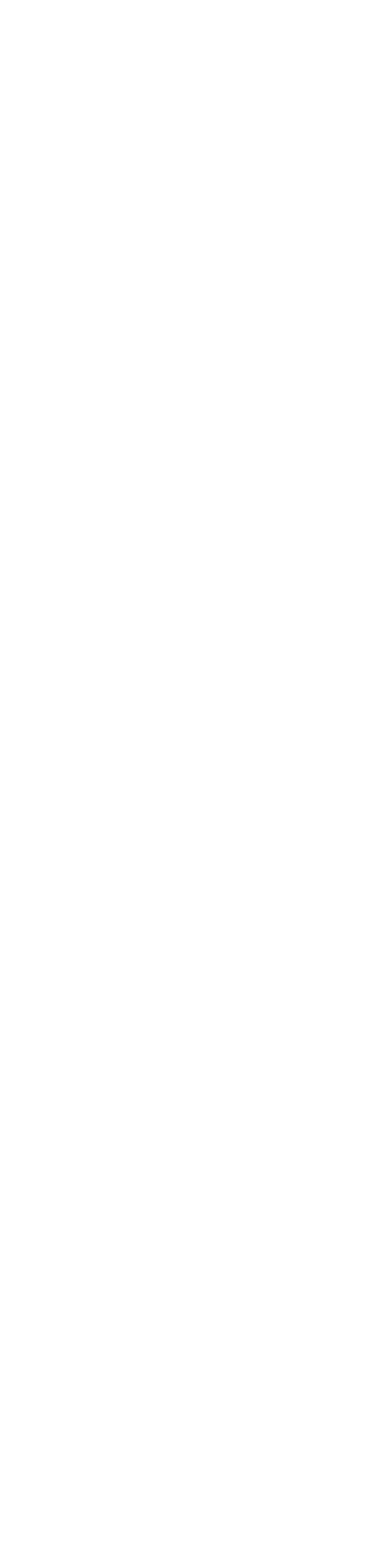
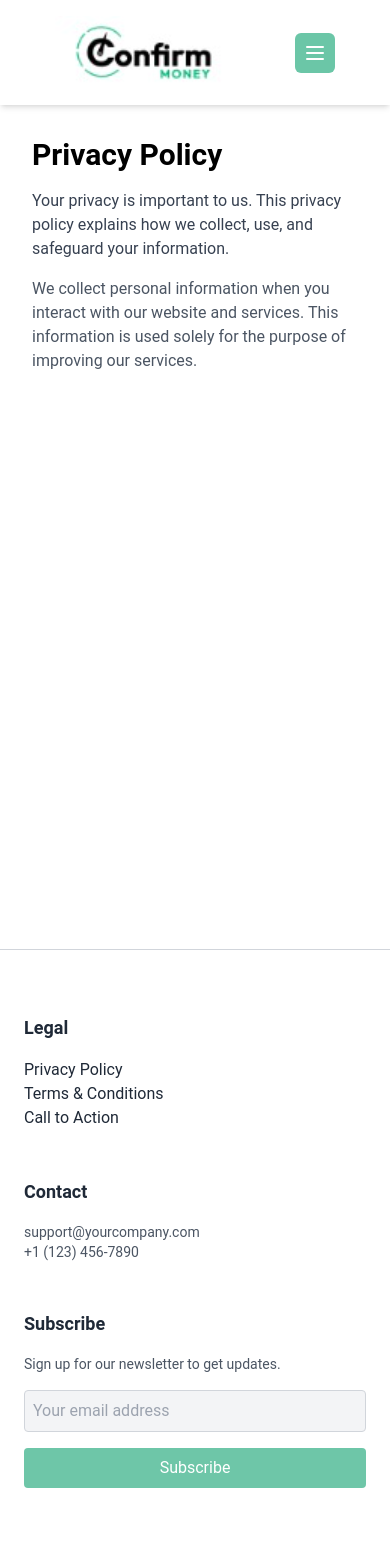
Before and after one commit to mamta-thakur/confirm-money, a React (Vite) app: page /privacy in a window 390 px wide. Before the commit this address had no page. Shown: the top 1554 px of the page. Before the commit the page ends 844 px from the top, so only its background shows below. Built offline with nearby package versions, Linux system fonts and the light colour scheme.

Commit message:
Footer and responsive changes

```diff
--- a/src/App.jsx
+++ b/src/App.jsx
@@ -13,6 +13,11 @@ import ProductSection from './sections/ProductSection';
 import Section6 from './sections/Section6';
 
 import MultiStepForm from './components/Registration/MultiStepForm';
+
+import TermsAndConditions from "./pages/TermsAndConditions";
+import PrivacyPolicy from "./pages/PrivacyPolicy";
+import CallToAction from "./pages/CallToAction";
+
 
 function HomePage() {
   return (
@@ -36,6 +41,9 @@ function App() {
       <Routes>
         <Route path="/" element={<HomePage />} />
         <Route path="/register" element={<MultiStepForm />} />
+        <Route path="/terms" element={<TermsAndConditions />} />
+        <Route path="/privacy" element={<PrivacyPolicy />} />
+        <Route path="/call-to-action" element={<CallToAction />} />
       </Routes>
     </Router>
   );
--- a/src/components/Footer.jsx
+++ b/src/components/Footer.jsx
@@ -1,47 +1,48 @@
 import React from 'react';
+import { Link } from 'react-router-dom';
 
 const Footer = () => {
   return (
     <footer className="bg-white text-gray-800 border-t border-gray-300 py-16">
       <div className="container mx-auto px-6 lg:px-32">
-        <div className="grid grid-cols-1 sm:grid-cols-2 md:grid-cols-4 gap-12">
-          {/* Column 1 */}
+        <div className="grid grid-cols-1 sm:grid-cols-2 md:grid-cols-3 gap-12">
+          {/* Column 1 - Company Links */}
           <div>
-            <h3 className="text-lg font-bold mb-4">Company</h3>
+            <h3 className="text-lg font-bold mb-4">Legal</h3>
             <ul>
-              <li><a href="#" className="hover:text-blue-600">About Us</a></li>
-              <li><a href="#" className="hover:text-blue-600">Careers</a></li>
-              <li><a href="#" className="hover:text-blue-600">Blog</a></li>
-              <li><a href="#" className="hover:text-blue-600">Press</a></li>
+              <li>
+                <Link to="/privacy" className="hover:text-blue-600">
+                  Privacy Policy
+                </Link>
+              </li>
+              <li>
+                <Link to="/terms" className="hover:text-blue-600">
+                  Terms & Conditions
+                </Link>
+              </li>
+              <li>
+                <Link to="/call-to-action" className="hover:text-blue-600">
+                  Call to Action
+                </Link>
+              </li>
             </ul>
           </div>
 
-          {/* Column 2 */}
+          {/* Column 2 - Contact Info (Optional) */}
           <div>
-            <h3 className="text-lg font-bold mb-4">Services</h3>
-            <ul>
-              <li><a href="#" className="hover:text-blue-600">Web Design</a></li>
-              <li><a href="#" className="hover:text-blue-600">SEO Services</a></li>
-              <li><a href="#" className="hover:text-blue-600">App Development</a></li>
-              <li><a href="#" className="hover:text-blue-600">Cloud Hosting</a></li>
-            </ul>
+            <h3 className="text-lg font-bold mb-4">Contact</h3>
+            <p className="text-sm text-gray-600">
+              support@yourcompany.com<br />
+              +1 (123) 456-7890
+            </p>
           </div>
 
-          {/* Column 3 */}
-          <div>
-            <h3 className="text-lg font-bold mb-4">Support</h3>
-            <ul>
-              <li><a href="#" className="hover:text-blue-600">FAQ</a></li>
-              <li><a href="#" className="hover:text-blue-600">Contact Us</a></li>
-              <li><a href="#" className="hover:text-blue-600">Privacy Policy</a></li>
-              <li><a href="#" className="hover:text-blue-600">Terms of Service</a></li>
-            </ul>
-          </div>
-
-          {/* Column 4 */}
+          {/* Column 3 - Newsletter */}
           <div>
             <h3 className="text-lg font-bold mb-4">Subscribe</h3>
-            <p className="text-sm mb-4 text-gray-600">Sign up for our newsletter to get the latest news and updates.</p>
+            <p className="text-sm mb-4 text-gray-600">
+              Sign up for our newsletter to get updates.
+            </p>
             <form>
               <input
                 type="email"
--- /dev/null
+++ b/src/components/Layout.jsx
@@ -0,0 +1,15 @@
+import React from 'react';
+import Navbar from './Navbar';
+import Footer from './Footer';
+
+const Layout = ({ children }) => {
+  return (
+    <>
+      <Navbar />
+      <main className="min-h-screen">{children}</main>
+      <Footer />
+    </>
+  );
+};
+
+export default Layout;
--- a/src/components/Registration/Congrats.jsx
+++ b/src/components/Registration/Congrats.jsx
@@ -24,7 +24,7 @@ const offers = [
 
 const Congrats = () => {
   return (
-    <div className="p-4 text-center">
+    <div className="p-2 text-center">
       <img src={Logo} alt="Logo" className="mx-auto mb-6" />
 
       <p className="text-sm text-gray-500 mb-1">100% completed</p>
--- a/src/components/Registration/MultiStepForm.jsx
+++ b/src/components/Registration/MultiStepForm.jsx
@@ -33,7 +33,7 @@ const MultiStepForm = () => {
 
   return (
     <div className="min-h-screen flex items-center justify-center p-4 bg-gray-100">
-      <div className="bg-white p-8 rounded-2xl shadow-xl w-full max-w-xl">
+      <div className="bg-white p-2 rounded-2xl shadow-xl w-full max-w-xl">
         {renderStep()}
       </div>
     </div>
--- a/src/components/Registration/Step1.jsx
+++ b/src/components/Registration/Step1.jsx
@@ -48,7 +48,7 @@ const Step1 = ({ nextStep, formData, setFormData }) => {
   };
 
   return (
-    <div className="p-4 text-center">
+    <div className="p-2 text-center">
       <img src={Logo} alt="Logo" className="mx-auto mb-6" />
 
       <p className="text-sm text-gray-500 mb-1">100% to complete</p>
--- a/src/components/Registration/Step2.jsx
+++ b/src/components/Registration/Step2.jsx
@@ -37,7 +37,7 @@ const Step2 = ({ nextStep, prevStep, formData, setFormData }) => {
   const isFormValid = checked1 && checked2 && otp.every(digit => digit !== '');
 
   return (
-    <div className="p-4 text-center">
+    <div className="p-2 text-center">
       <img src={Logo} alt="Logo" className="mx-auto mb-6" />
 
       <p className="text-sm text-gray-500 mb-1">75% to complete</p>
--- a/src/components/Registration/Step3.jsx
+++ b/src/components/Registration/Step3.jsx
@@ -33,7 +33,7 @@ const Step3 = ({ nextStep, formData, setFormData }) => {
   };
 
   return (
-    <div className="p-4 text-center">
+    <div className="p-2 text-center">
       <img src={Logo} alt="Logo" className="mx-auto mb-6" />
 
       <p className="text-sm text-gray-500 mb-1">66% to complete</p>
--- a/src/components/Registration/Step4.jsx
+++ b/src/components/Registration/Step4.jsx
@@ -29,7 +29,7 @@ const Step4 = ({ formData, setFormData, nextStep }) => {
   };
 
   return (
-    <div className="p-4 text-center">
+    <div className="p-2 text-center">
       <img src={Logo} alt="Logo" className="mx-auto mb-6" />
 
       <p className="text-sm text-gray-500 mb-1">99% to complete</p>
--- /dev/null
+++ b/src/pages/CallToAction.jsx
@@ -0,0 +1,20 @@
+import React from 'react';
+import Layout from '../components/Layout';
+
+const CallToAction = () => {
+  return (
+    <Layout>
+      <div className="p-8 text-center">
+        <h1 className="text-4xl font-bold mb-4 text-[#6EC6A8]">Take the First Step</h1>
+        <p className="text-lg text-gray-700 mb-8">
+          Join thousands of others who have already taken control of their financial future.
+        </p>
+        <button className="px-8 py-3 bg-[#6EC6A8] text-white font-semibold rounded hover:bg-[#5EB89B] transition duration-300">
+          Get Started
+        </button>
+      </div>
+    </Layout>
+  );
+};
+
+export default CallToAction;
--- /dev/null
+++ b/src/pages/PrivacyPolicy.jsx
@@ -0,0 +1,21 @@
+import React from 'react';
+import Layout from '../components/Layout';
+
+const PrivacyPolicy = () => {
+  return (
+    <Layout>
+      <div className="p-8">
+        <h1 className="text-3xl font-bold mb-4">Privacy Policy</h1>
+        <p className="text-gray-700 mb-4">
+          Your privacy is important to us. This privacy policy explains how we collect, use, and safeguard your information.
+        </p>
+        <p className="text-gray-600">
+          We collect personal information when you interact with our website and services. This information is used solely for
+          the purpose of improving our services.
+        </p>
+      </div>
+    </Layout>
+  );
+};
+
+export default PrivacyPolicy;
--- /dev/null
+++ b/src/pages/TermsAndConditions.jsx
@@ -0,0 +1,15 @@
+import React from 'react';
+import Layout from '../components/Layout';
+
+const TermsAndConditions = () => {
+  return (
+    <Layout>
+      <div className="p-8">
+        <h1 className="text-3xl font-bold mb-4">Terms and Conditions</h1>
+        <p>Your content goes here...</p>
+      </div>
+    </Layout>
+  );
+};
+
+export default TermsAndConditions;
```
Also changed, not shown: 1 other file (tests, documents, lock files or other folders).
